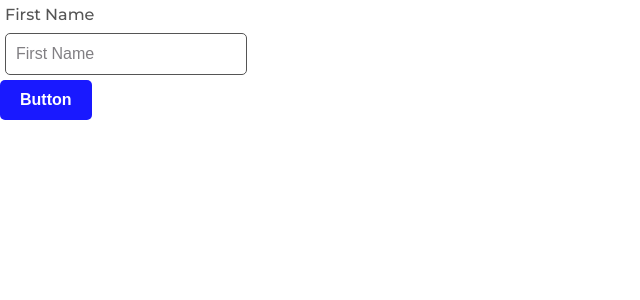
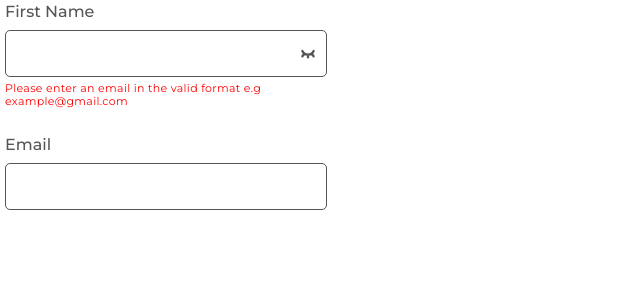
Before and after one commit to Meka-tech/steadcare, a React (Create React App) app: page / in a window 1280 px wide. Shown: the top 300 px of the page, without its empty margins (0-640 px from the left). Built offline with nearby package versions, Linux system fonts and the light colour scheme.

Commit message:
fixed forms

```diff
--- a/src/App.js
+++ b/src/App.js
@@ -1,13 +1,14 @@
 import "./App.css";
-import Button from "./Componets/Button/Button";
-import Form from "./Componets/Form/Form";
+import { PasswordForm, TextForm } from "./Components/index";
 
 function App() {
   return (
     <div className="App">
-      <Form title="First Name" placeholder="First Name" type="text" />
-
-      <Button />
+      <PasswordForm
+        title="First Name"
+        errorMsg="Please enter an email in the valid format e.g example@gmail.com"
+      />
+      <TextForm title="Email" />
     </div>
   );
 }
--- a/src/Componets/Button/Button.jsx
+++ b/src/Components/Button/Button.jsx
@@ -1,7 +1,7 @@
 import React from "react";
 import styled from "styled-components";
 
-const Button = ({
+export const Button = ({
   text = "Button",
   bgColor,
   fontSize = "16px",
@@ -42,5 +42,3 @@ const Container = styled.button`
   letter-spacing: 0em;
   text-align: left;
 `;
-
-export default Button;
--- /dev/null
+++ b/src/Components/Form/Form.jsx
@@ -0,0 +1,158 @@
+import React from "react";
+import { useState, useRef, useEffect } from "react";
+import styled from "styled-components";
+import { ReactComponent as EyeIcon } from "../../Images/FormIcons/eyeIcon.svg";
+import { ReactComponent as EyeClosedIcon } from "../../Images/FormIcons/eyeClosedIcon.svg";
+
+export const TextForm = ({
+  ref,
+  title,
+  inputValue,
+  placeholder,
+  type,
+  icon,
+  errorMsg,
+  width,
+  height,
+}) => {
+  const inputRef = useRef();
+
+  return (
+    <Container>
+      <ErrorMsg>{errorMsg}</ErrorMsg>
+      <InputField
+        width={width}
+        height={height}
+        placeholder={placeholder}
+        ref={inputRef}
+      >
+        {inputValue}
+      </InputField>
+      <Title>{title}</Title>
+    </Container>
+  );
+};
+
+export const PasswordForm = ({
+  ref,
+  title,
+  inputValue,
+  placeholder,
+  type,
+  icon,
+  errorMsg,
+  width,
+  height,
+}) => {
+  const [showPassword, setShowPassword] = useState(false);
+  const inputRef = useRef();
+
+  const TogglePassword = () => {
+    setShowPassword(!showPassword);
+  };
+  return (
+    <Container>
+      {errorMsg ? <ErrorMsg width={width}>{errorMsg}</ErrorMsg> : null}
+      <div
+        style={{
+          position: "relative",
+          display: "flex ",
+          flexDirection: "column-reverse",
+        }}
+      >
+        <InputField
+          width={width}
+          height={height}
+          placeholder={placeholder}
+          ref={inputRef}
+          type={showPassword ? "text" : "password"}
+        >
+          {inputValue}
+        </InputField>
+        <Icon style={{ cursor: "pointer" }} onClick={() => TogglePassword()}>
+          {showPassword ? <EyeIcon /> : <EyeClosedIcon />}
+        </Icon>
+
+        <Title>{title}</Title>
+      </div>
+    </Container>
+  );
+};
+
+const Container = styled.form`
+  top: 0;
+  margin: 5px;
+  margin-bottom: 20px;
+  position: relative;
+  width: fit-content;
+  height: 100px;
+  display: flex;
+  flex-direction: column-reverse;
+  justify-content: center;
+  transition: 0.2s ease-in-out;
+`;
+
+const InputField = styled.input`
+  &[type="password"] {
+    font-family: Verdana;
+    font-size: 20px;
+    letter-spacing: 0.125em;
+  }
+  overflow-x: scroll;
+  margin: 0;
+  padding: 0px 10px;
+  font-size: 16px;
+  color: black;
+  line-height: 19.5px;
+  height: ${(props) => (props.height ? props.height : "45px")};
+  width: ${(props) => (props.width ? props.width : "300px")};
+  border-radius: 5px;
+  outline: none;
+  border: 1px solid rgba(85, 85, 85, 1);
+  line-height: 18px;
+  font-weight: 400;
+  letter-spacing: 0.03em;
+  text-align: left;
+
+  &::placeholder {
+    color: rgba(75, 72, 78, 0.7);
+    padding: 0;
+    margin: 0;
+    font-size: 16px;
+  }
+  &:focus {
+    border: 1px solid rgba(0, 0, 255, 0.9);
+  }
+`;
+const Title = styled.label`
+  color: rgba(85, 85, 85, 1);
+  font-weight: 500;
+  font-size: 16px;
+  line-height: 19.5px;
+  margin-bottom: 8px;
+  display: flex;
+  flex-direction: column;
+  ${InputField}:focus ~ & {
+    color: rgba(0, 0, 255, 0.9);
+  }
+`;
+
+const Icon = styled.i`
+  position: absolute;
+  z-index: 200;
+  bottom: 10px;
+  right: 10px;
+
+  cursor: pointer;
+`;
+
+const ErrorMsg = styled.div`
+  color: rgba(255, 0, 0, 1);
+  font-size: 11px;
+  font-weight: 400;
+  line-height: 13px;
+  letter-spacing: 0.03em;
+  text-align: left;
+  padding-top: 5px;
+  width: ${(props) => (props.width ? props.width : "300px")};
+`;
--- /dev/null
+++ b/src/Components/index.js
@@ -0,0 +1,2 @@
+export * from "./Button/Button";
+export * from "./Form/Form";
--- a/src/Componets/Form/Form.jsx
+++ /dev/null
@@ -1,130 +0,0 @@
-import React from "react";
-import { useState, useRef } from "react";
-import styled from "styled-components";
-import { ReactComponent as EyeIcon } from "../../Images/FormIcons/eyeIcon.svg";
-import { ReactComponent as EyeClosedIcon } from "../../Images/FormIcons/eyeClosedIcon.svg";
-
-const Form = ({
-  ref,
-  title,
-  inputValue,
-  placeholder,
-  type,
-  icon,
-  errorMsg,
-  width,
-  height,
-}) => {
-  const [inputType, setInputType] = useState(type);
-
-  const inputRef = useRef();
-
-  const ToggleShowPassword = () => {
-    if (inputType === "password") {
-      setInputType("text");
-    }
-    if (inputType === "text") {
-      setInputType("password");
-    }
-  };
-
-  return (
-    <Container ref={inputRef}>
-      <Title ref={inputRef}>{title}</Title>
-      <Body>
-        <InputField
-          width={width}
-          height={height}
-          placeholder={placeholder}
-          type={inputType}
-        >
-          {inputValue}
-        </InputField>
-        {type === "password" ? (
-          inputType === "text" ? (
-            <EyeIcon
-              onClick={() => ToggleShowPassword()}
-              style={{ cursor: "pointer" }}
-            />
-          ) : (
-            <EyeClosedIcon
-              onClick={() => ToggleShowPassword()}
-              style={{ cursor: "pointer" }}
-            />
-          )
-        ) : (
-          <Icon>{icon}</Icon>
-        )}
-      </Body>
-      <ErrorMsg>{errorMsg}</ErrorMsg>
-    </Container>
-  );
-};
-
-const Container = styled.div`
-  margin: 5px;
-  position: relative;
-  width: fit-content;
-  height: fit-content;
-`;
-
-const Title = styled.div`
-  color: rgba(85, 85, 85, 1);
-  font-weight: 500;
-  font-size: 16px;
-  line-height: 19.5px;
-  margin-bottom: 8px;
-`;
-const Body = styled.div`
-  border: 1px solid;
-  width: ${(props) => (props.width ? `${props.width}px` : "220px")};
-  height: ${(props) => (props.height ? `${props.height}px` : "40px")};
-  border: 1px solid rgba(85, 85, 85, 1);
-  border-radius: 5px;
-  margin-top: auto;
-  margin-bottom: auto;
-  display: flex;
-  justify-content: space-between;
-  align-items: center;
-  padding: 0px 10px;
-`;
-const InputField = styled.input`
-  &[type="password"] {
-    font-size: 16px;
-    -webkit-text-security: disc;
-  }
-  outline: none;
-  border: none;
-  overflow-x: scroll;
-  margin: 0;
-  padding: 0;
-  font-size: 16px;
-  color: black;
-  line-height: 19.5px;
-  height: 80%;
-  width: 80%;
-  &::placeholder {
-    color: rgba(75, 72, 78, 0.7);
-    padding: 0;
-    margin: 0;
-    font-size: 16px;
-  }
-  /* &:focus {
-    outline: none;
-    border: 1px solid rgba(0, 0, 255, 0.9);
-  } */
-`;
-
-const Icon = styled.div`
-  position: absolute;
-  max-width: 25px;
-  max-height: 25px;
-  border-radius: 50%;
-  background-color: transparent;
-  right: 10px;
-  bottom: 10px;
-  overflow: hidden;
-`;
-
-const ErrorMsg = styled.div``;
-export default Form;
```
